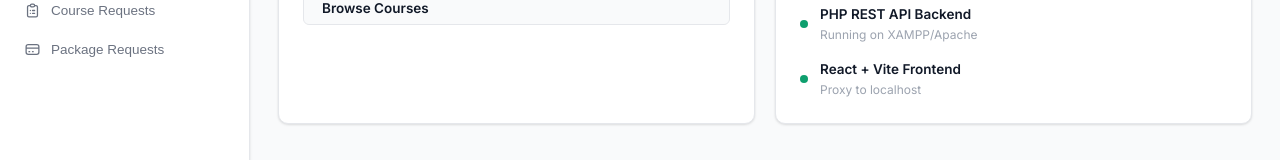
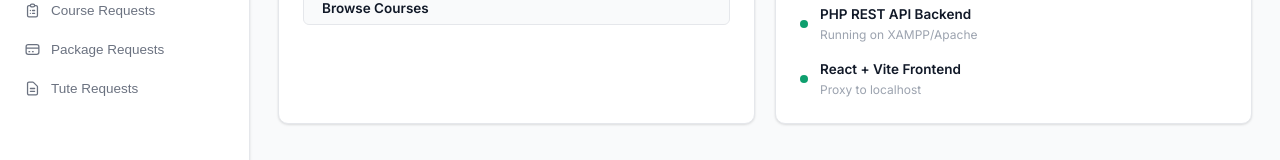
Before and after one commit to Dilini-Shashikala-Gnanarathne/micro_frontend, a React (Vite) app: page /dashboard in a window 1280 px wide. Shown: the part 439-599 px from the top of the page. Built offline with nearby package versions, Linux system fonts and the light colour scheme; sample sign-in values are in the browser's storage.

Commit message:
feat: add Tute Requests navigation item to Sidebar

```diff
--- a/src/components/layout/Sidebar.jsx
+++ b/src/components/layout/Sidebar.jsx
@@ -15,6 +15,7 @@ const navItems = [
   { group: "Payments", items: [
     { label: "Course Requests", path: "/payments/course", icon: "M9 5H7a2 2 0 00-2 2v12a2 2 0 002 2h10a2 2 0 002-2V7a2 2 0 00-2-2h-2M9 5a2 2 0 002 2h2a2 2 0 002-2M9 5a2 2 0 012-2h2a2 2 0 012 2m-3 7h3m-3 4h3m-6-4h.01M9 16h.01" },
     { label: "Package Requests", path: "/payments/package", icon: "M3 10h18M7 15h1m4 0h1m-7 4h12a3 3 0 003-3V8a3 3 0 00-3-3H6a3 3 0 00-3 3v8a3 3 0 003 3z" },
+    { label: "Tute Requests", path: "/tute-requests", icon: "M9 12h6m-6 4h6m2 5H7a2 2 0 01-2-2V5a2 2 0 012-2h5.586a1 1 0 01.707.293l5.414 5.414a1 1 0 01.293.707V19a2 2 0 01-2 2z" },
   ]},
 ];
 
```
